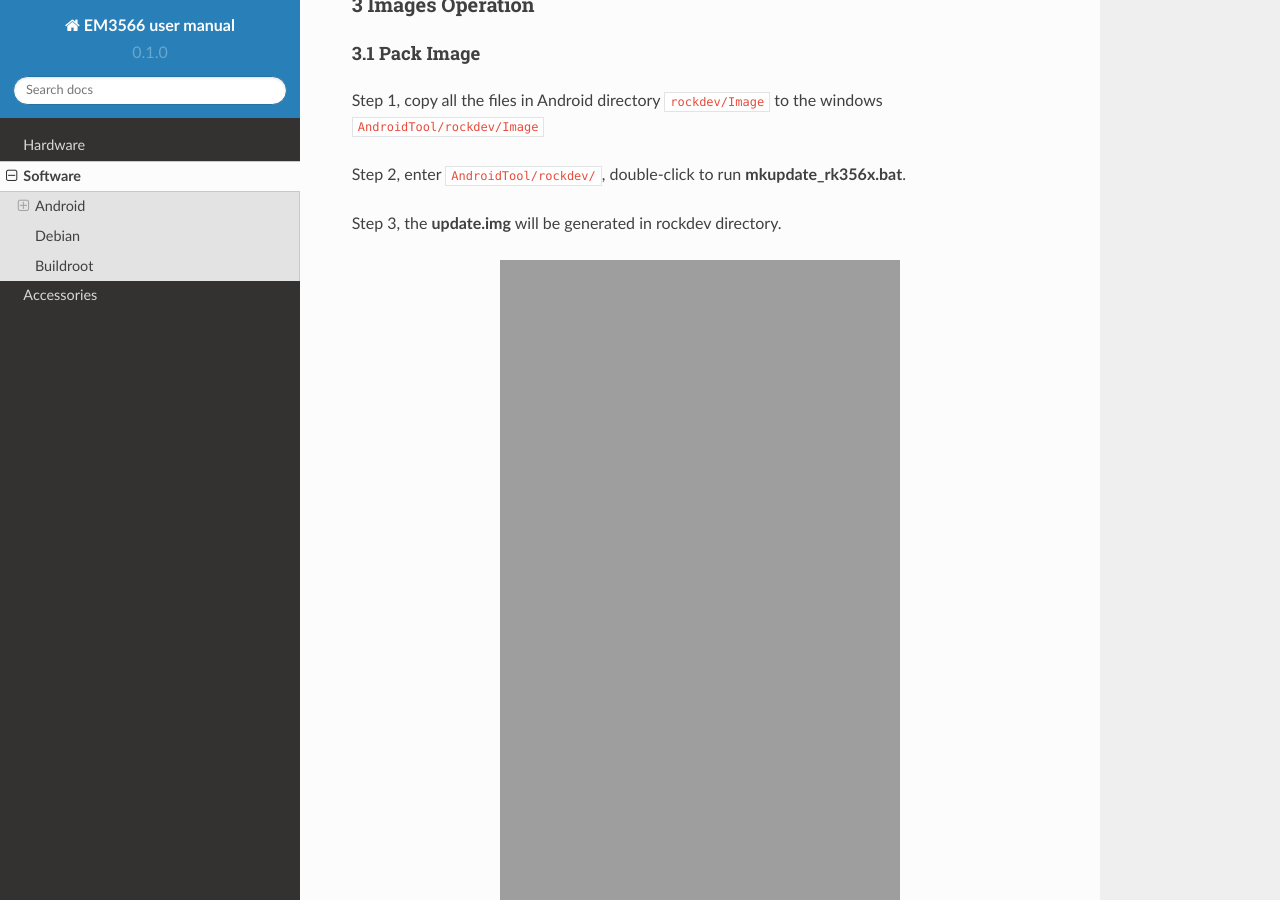
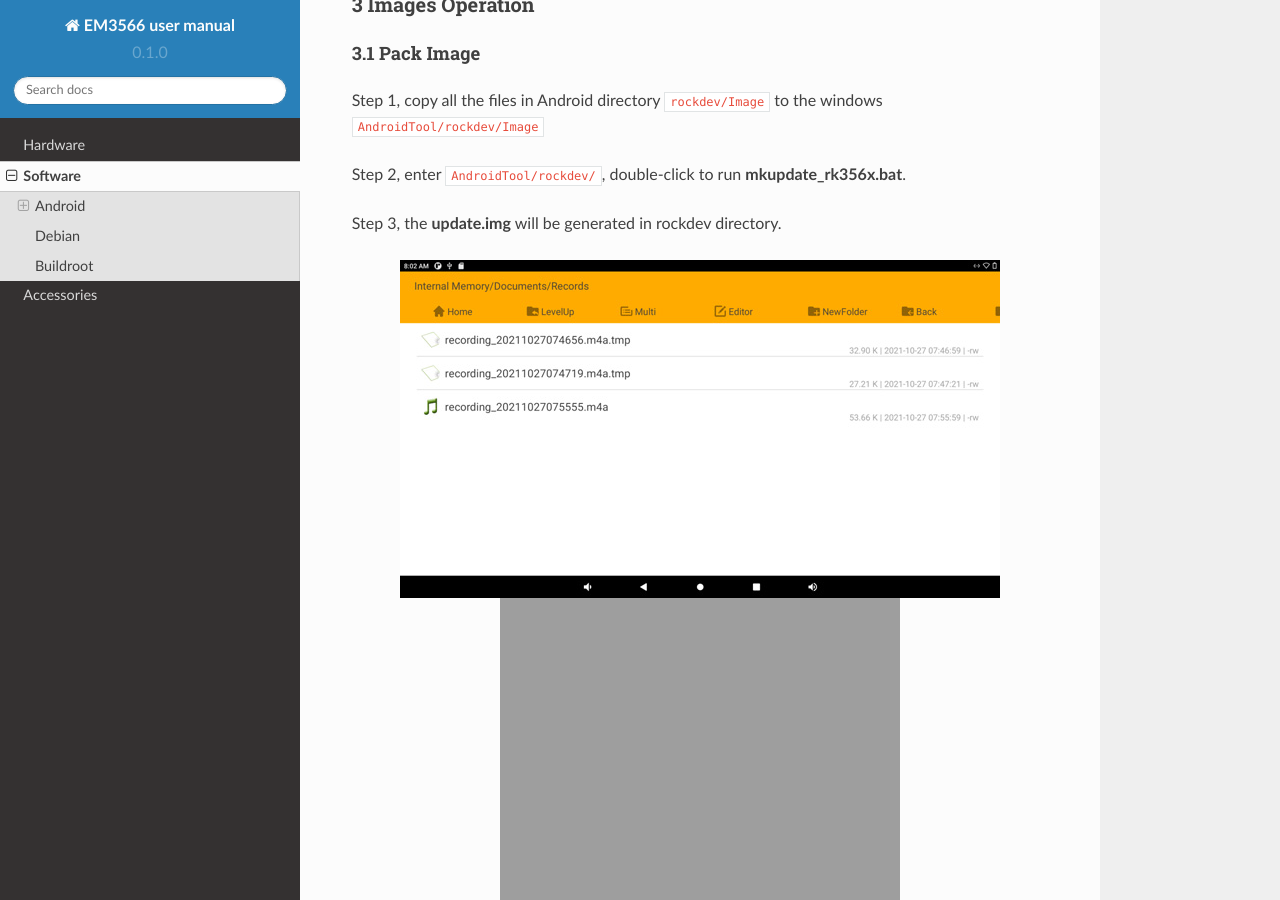
Before and after one commit to boardcon/EM3566, a Sphinx documentation site: the page built from docs/source/software.rst, in a window 1280 px wide and 900 px high, scrolled down 3051 px. Built offline with Sphinx 7.4.7 and the Read the Docs theme 2.0.0, drawn with Linux system fonts in a browser that asks for light colours.

Commit message:
Update software.rst

```diff
--- a/docs/source/software.rst
+++ b/docs/source/software.rst
@@ -146,6 +146,10 @@ Step 2, enter :file:`AndroidTool/rockdev/`, double-click to run **mkupdate_rk356
 
 Step 3, the **update.img** will be generated in rockdev directory.
 
+.. figure:: ./image/EM3566_SBC_Android11_recording.jpg
+   :align: center
+   :alt: Android directory path
+
 .. figure:: ./image/EM3566_SBC_Android11_figure (5).png
    :align: center
    :alt: Android directory path
```
